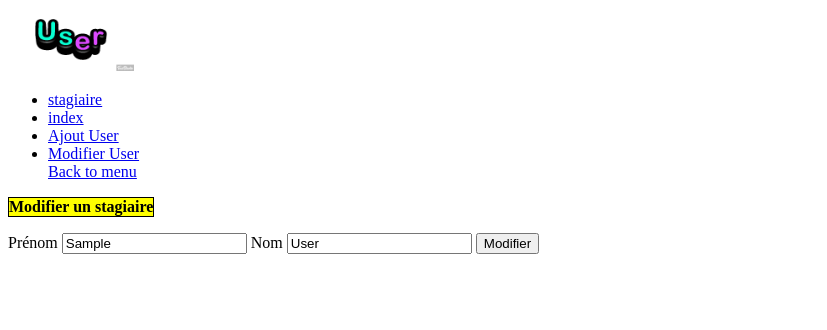
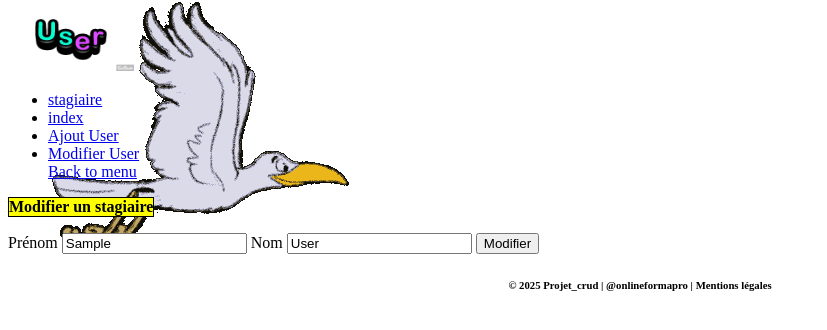
Before and after one commit to MaverickYoan/php_crud, a PHP site: page /modifier.php?id=1 in a window 1280 px wide. Shown: the top 330 px of the page, without its empty margins (0-827 px from the left). Run offline with PHP 8.4, Linux system fonts and the light colour scheme; tables that the repository leaves empty or names only in its code hold one stand-in row (values such as "Sample post"); some libraries are stand-ins or nearby versions.

Commit message:
image_modier.php

```diff
--- a/src/modifier.php
+++ b/src/modifier.php
@@ -7,9 +7,8 @@ if ($_POST) {
     if (
         !empty($_POST["first_name"])
         && !empty($_POST["last_name"])
-
     ) {
-        $id = filter_var($_GET["id"], FILTER_VALIDATE_INT);
+        $id = filter_var($_POST["id"], FILTER_VALIDATE_INT);
         $first_name = htmlspecialchars(strip_tags($_POST["first_name"]));
         $last_name = htmlspecialchars(strip_tags($_POST["last_name"]));
 
@@ -79,7 +78,7 @@ if (
     <title>modif_php_crud</title>
 </head>
 
-<body>
+<body style="background-image: url(img/tHi.gif); background-repeat: no-repeat;">
 
     <img width="10%" src="img/user-3-16403 (1).gif" alt="gif d'ajout d'utilisateur">
 
@@ -104,9 +103,18 @@ if (
         <label for="last_name">Nom</label>
         <!--// * Nous insérons la valeur du prénom du stagiaire dans le champ last_name -->
         <input type="text" Name="last_name" id="last_name" value="<?= $stagiaire["last_name"] ?>" required>
+        <!--// * Champ caché -->
+        <input type="hidden" name="id" value="<?= $stagiaire["id"] ?>">
         <input type="submit" value="Modifier">
     </form>
 
 </body>
 
+<!-- // * FOOTER -->
+<footer>
+    <div class="droits">
+        <h6 style="display: flex; justify-content:center;">&copy; 2025 Projet_crud | @onlineformapro | Mentions légales</h6>
+    </div>
+</footer>
+
 </html>
```
